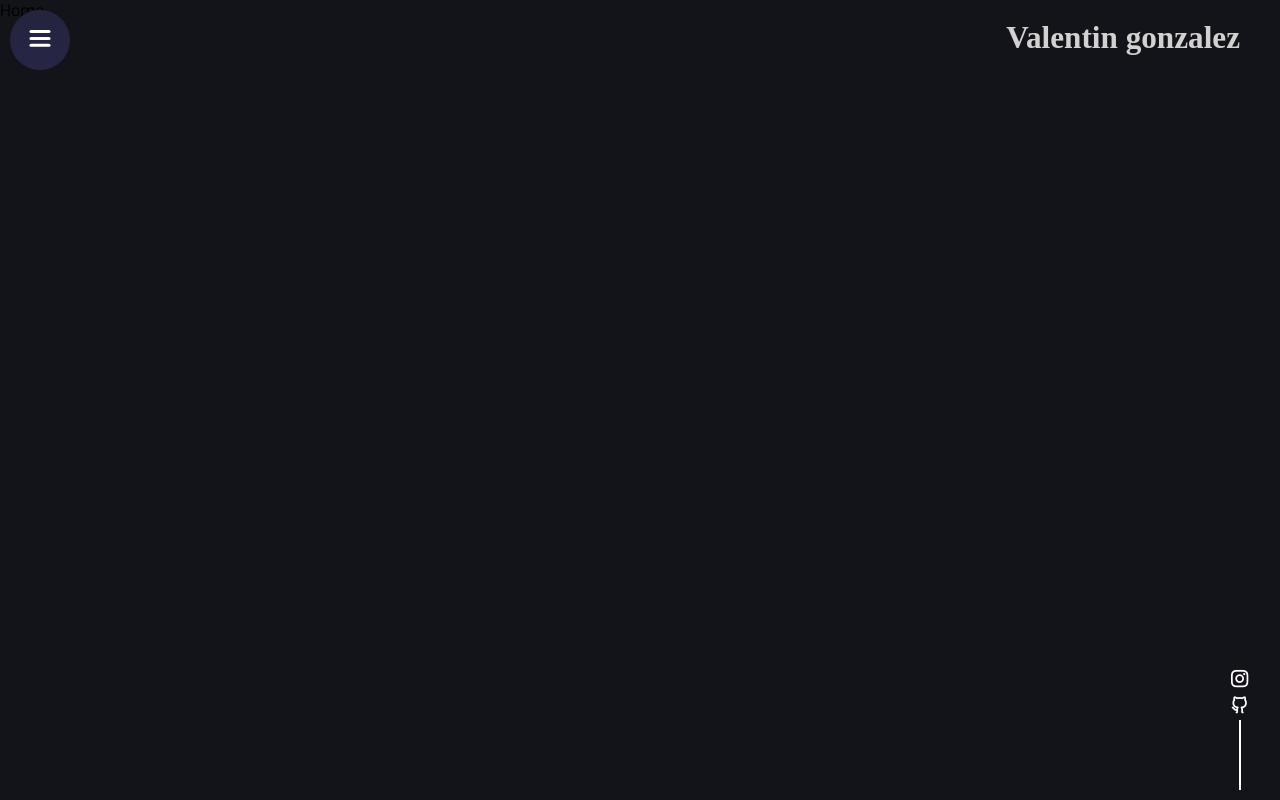
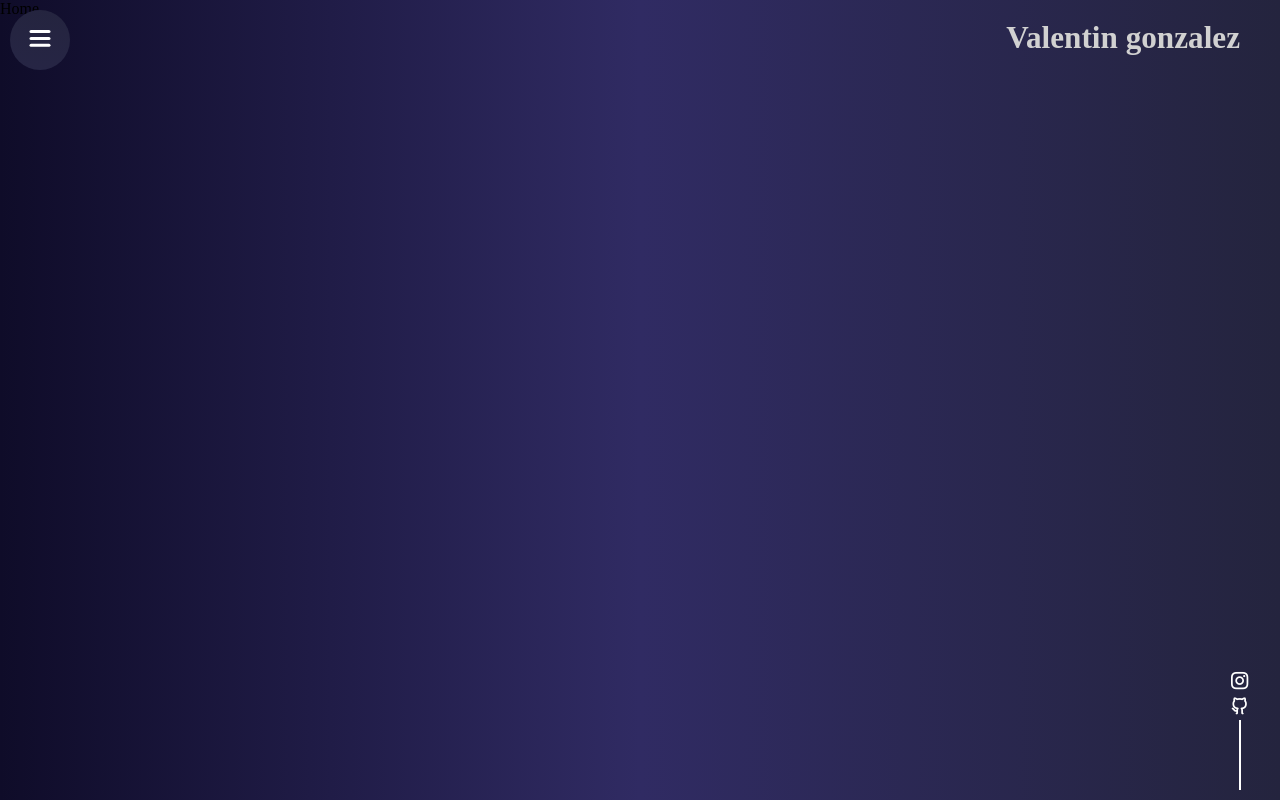
Before and after one commit to Tintaa307/portfolio, a React (Vite) app: page / in a window 1280 px wide. Built offline with nearby package versions, Linux system fonts and the light colour scheme; a web font is replaced by a local one.

Commit message:
background chnage

```diff
--- a/src/index.css
+++ b/src/index.css
@@ -129,8 +129,21 @@ html {
 }
 
 body {
-  font-family: var(--body-font);
-  background-color: var(--body-color);
+  /*font-family: var(--body-font);
+  background-color: var(--body-color);*/
+  background: #0f0c29; /* fallback for old browsers */
+  background: -webkit-linear-gradient(
+    to right,
+    #24243e,
+    #302b63,
+    #0f0c29
+  ); /* Chrome 10-25, Safari 5.1-6 */
+  background: linear-gradient(
+    to left,
+    #24243e,
+    #302b63,
+    #0f0c29
+  ); /* W3C, IE 10+/ Edge, Firefox 16+, Chrome 26+, Opera 12+, Safari 7+ */
 }
 
 h1,
```
